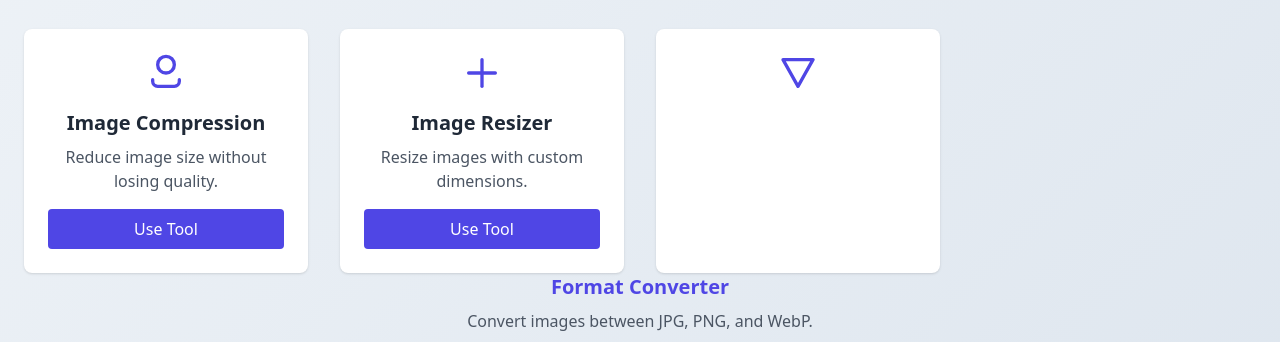
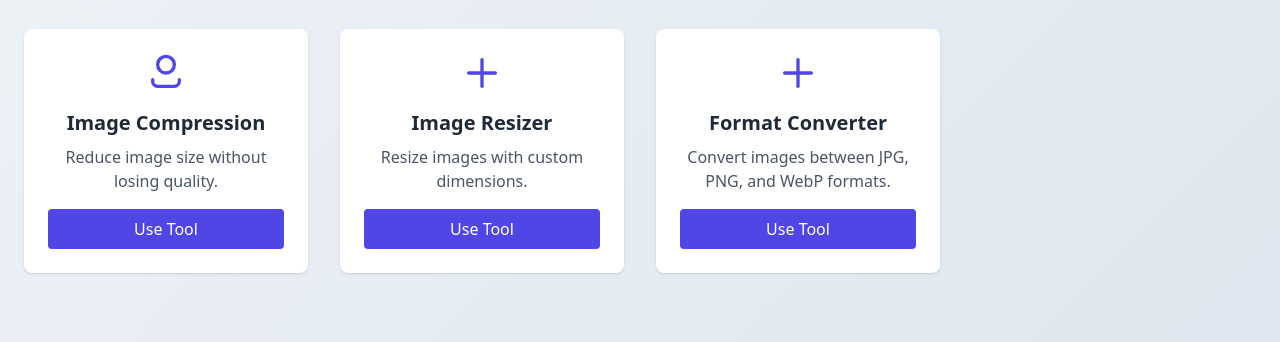
Before and after one commit to pratx123/toolshub, a plain HTML site: page index.html in a window 1280 px wide. Shown: the part 433-775 px from the top of the page. Drawn offline with nearby package versions, Linux system fonts and the light colour scheme.

Commit message:
Update index.html

```diff
--- a/index.html
+++ b/index.html
@@ -103,20 +103,23 @@
           </a>
         </article>
 
+
        <article class="bg-white rounded-lg shadow hover:shadow-lg transition p-6 flex flex-col">
-        <a href="Format-converter.html" class="mb-4 text-indigo-600 mx-auto block w-max" aria-label="Go to Format converter tool">
-            <svg xmlns="http://www.w3.org/2000/svg" class="h-10 w-10 mx-auto" fill="none" viewBox="0 0 24 24" stroke="currentColor">
-              <path stroke-linecap="round" stroke-linejoin="round" stroke-width="2" d="M12 20l9-16H3l9 16z" />
+  <a href="Formate-converter.html" class="mb-4 text-indigo-600 mx-auto block w-max" aria-label="Go to Format Converter tool">
+    <svg xmlns="http://www.w3.org/2000/svg" class="h-10 w-10" fill="none" viewBox="0 0 24 24" stroke="currentColor">
+      <path stroke-linecap="round" stroke-linejoin="round" stroke-width="2" d="M20 12H4" />
+      <path stroke-linecap="round" stroke-linejoin="round" stroke-width="2" d="M12 4v16" />
     </svg>
-          </div>
+  </a>
   <h3 class="text-xl font-semibold mb-2 text-center">Format Converter</h3>
   <p class="text-gray-600 mb-4 text-center flex-grow">
-            Convert images between JPG, PNG, and WebP.
+    Convert images between JPG, PNG, and WebP formats.
   </p>
-          <a href="Format-converter.html" class="mt-auto inline-block bg-indigo-600 text-white px-4 py-2 rounded hover:bg-indigo-700 text-center transition">
+  <a href="Formate-converter.html" class="mt-auto inline-block bg-indigo-600 text-white px-4 py-2 rounded hover:bg-indigo-700 text-center transition">
     Use Tool
   </a>
 </article>
+
 
         <!-- Add more image tool cards as needed -->
       </div>
```
Lines whose indentation alone changed are shown as unchanged.
